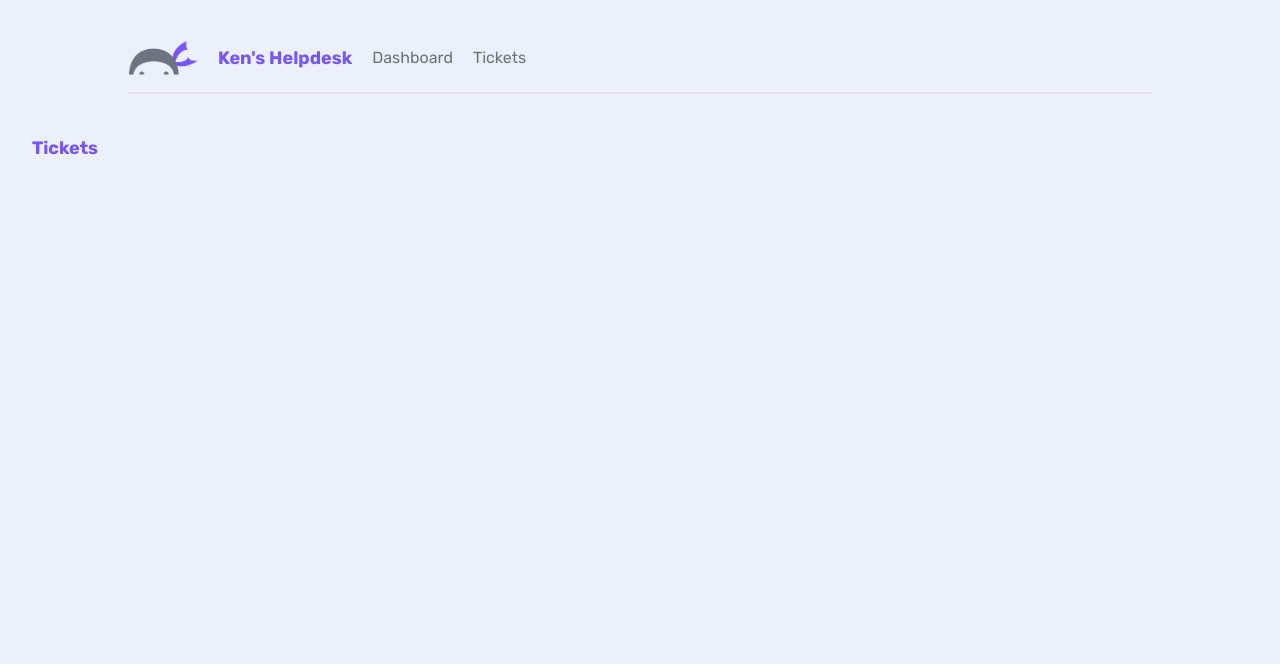
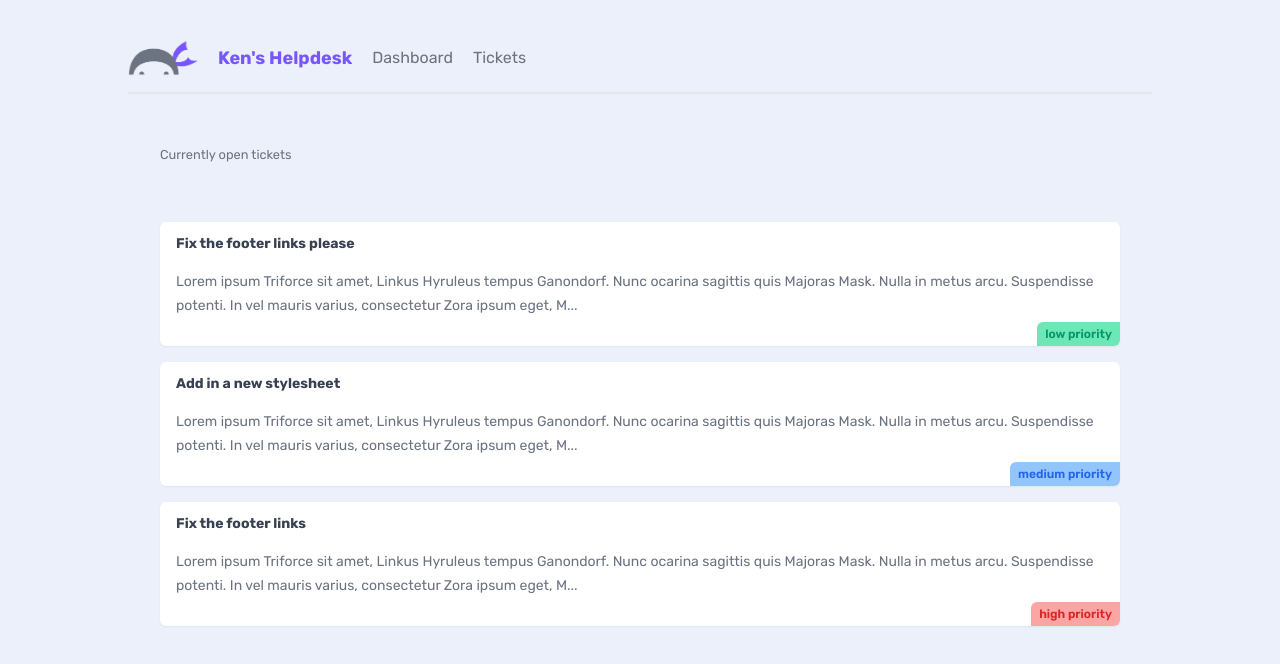
Before and after one commit to knneff/ken-helpdesk, a Next.js app: page /tickets in a window 1280 px wide. Shown: the top 664 px of the page. Built offline with nearby package versions, Linux system fonts and the light colour scheme; data requests are answered from the project's data file.

Commit message:
display tickets

```diff
--- /dev/null
+++ b/app/tickets/TicketList.jsx
@@ -0,0 +1,27 @@
+import React from 'react'
+
+async function getTickets() {
+    const res = await fetch('http://localhost:4000/tickets')
+    return res.json()
+}
+
+export default async function TicketList() {
+    const tickets = await getTickets()
+
+  return (
+    <>
+        {tickets.map((ticket) => (
+            <div key={ticket.id} className='card my-5'>
+                <h3>{ticket.title}</h3>
+                <p>{ticket.body.slice(0, 200)}...</p>
+                <div className={`pill ${ticket.priority}`}>
+                    {ticket.priority} priority
+                </div>
+            </div>
+        ))}
+        {tickets.length === 0 && (
+            <p className='text-center'>there are no open tickets, yay!</p>
+        )}
+    </>
+  )
+}
--- a/app/tickets/page.jsx
+++ b/app/tickets/page.jsx
@@ -1,9 +1,18 @@
 import React from 'react'
+import TicketList from './TicketList'
 
 export default function Tickets() {
     return (
-        <div>
-            <h2>Tickets</h2>
-        </div>
+
+        <main>
+            <nav>
+                <div>
+                    <h2></h2>
+                    <p><small>Currently open tickets</small></p>
+                </div>
+            </nav>
+
+            <TicketList />
+        </main>
     )
 }
```
